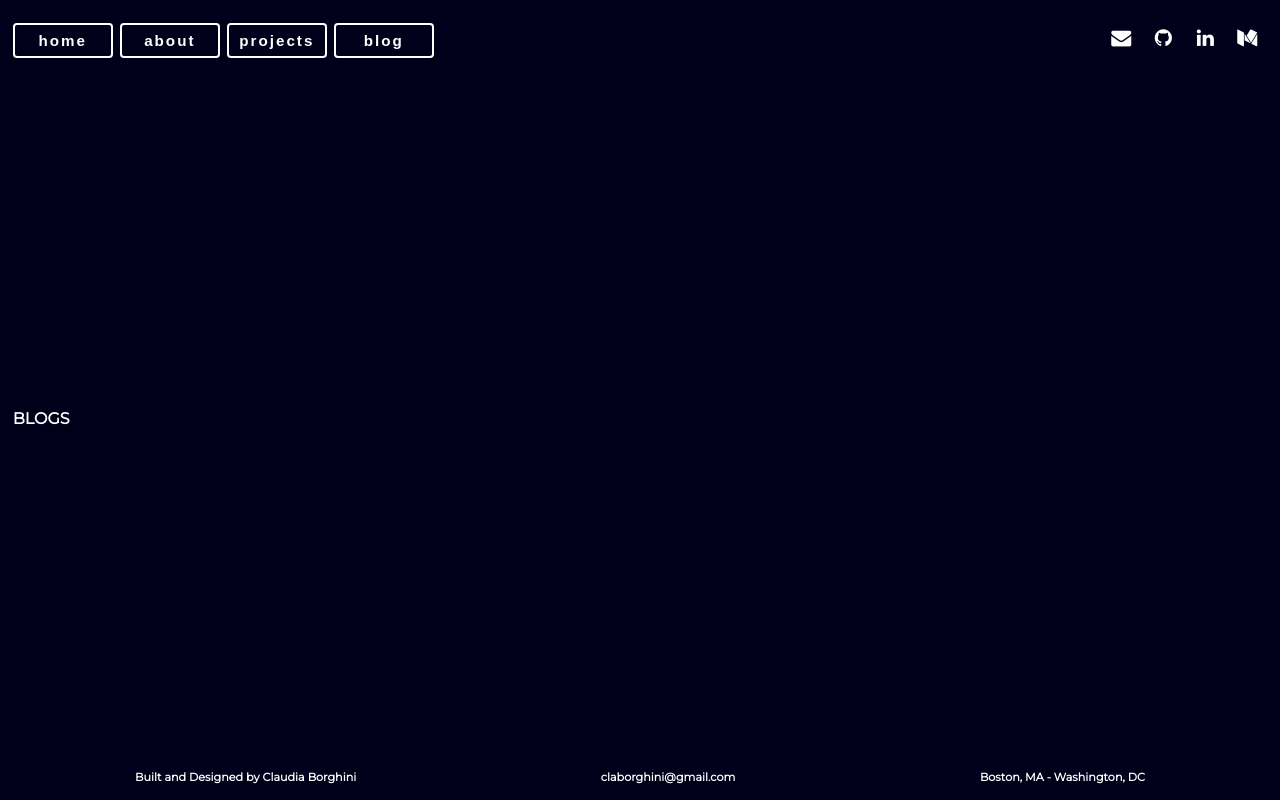
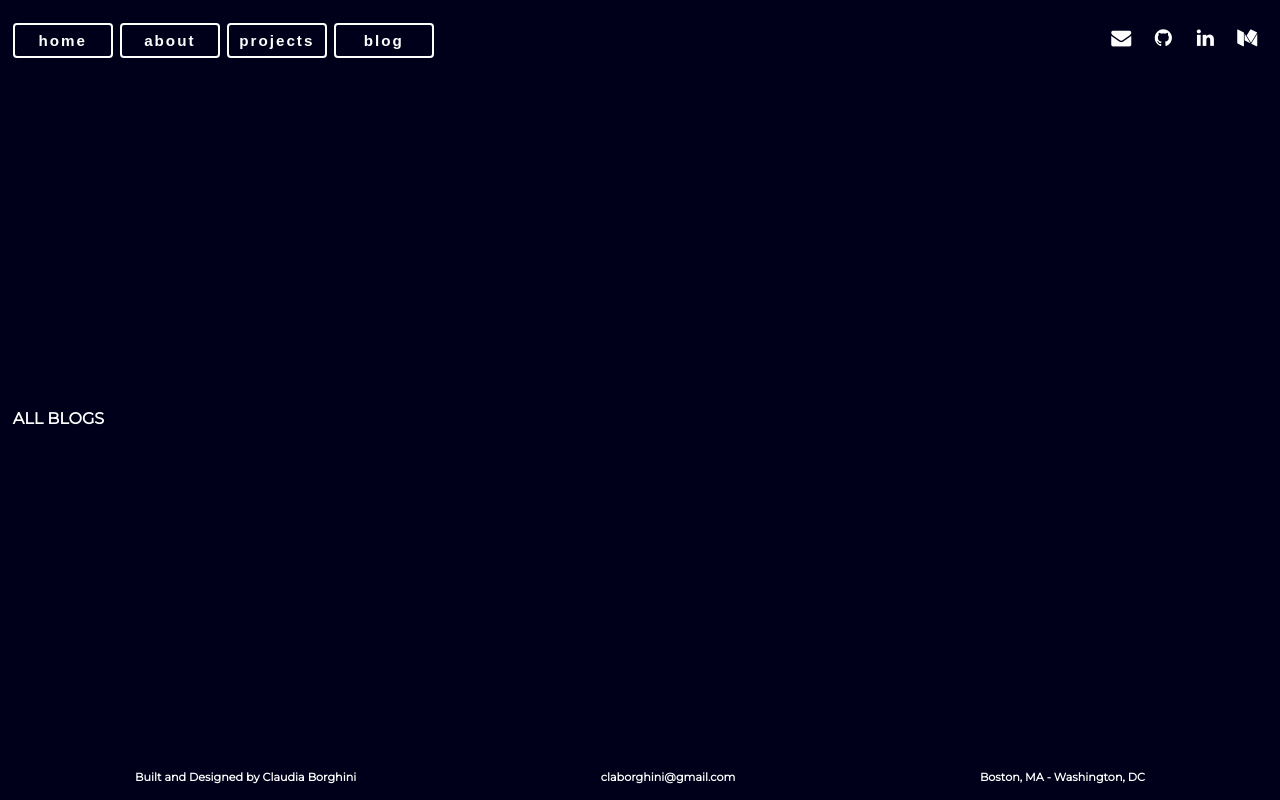
Before and after one commit to ClaFiore/ClaFiore.github.io, a React (Create React App) app: page / in a window 1280 px wide. Both pictures are taken after a click on the button "blog". Built offline with nearby package versions, Linux system fonts and the light colour scheme.

Commit message:
allblogs and oneblog components created and added state to conditionally render them

```diff
--- a/src/comps/Blogs.js
+++ b/src/comps/Blogs.js
@@ -1,9 +1,14 @@
 import React from 'react'
+import Allblogs from './blogs/Allblogs'
+import Oneblog from './blogs/Oneblog'
 
 const Blogs = (props) => {
+
+
     return(
         <div>
-            BLOGS
+            {props.readblog === 'all' ? <Allblogs />
+            : <Oneblog />}
         </div>
     )
 }
--- a/src/comps/FirstContainer.js
+++ b/src/comps/FirstContainer.js
@@ -8,11 +8,12 @@ import Myfooter from './Myfooter'
 const FirstContainer = (props) => {
     const [menu, setMenu] = useState('home')
     const [projectDisplay, setProjectDisplay] = useState('all')
+    const [readblog, setReadblog] = useState('all')
 
     return(
         <div id='one'>
-            <Mynavbar setMenu={setMenu} menu={menu} setProjectDisplay={setProjectDisplay}/>
-            <Main menu={menu} projectDisplay={projectDisplay} setProjectDisplay={setProjectDisplay}/>
+            <Mynavbar setMenu={setMenu} menu={menu} setProjectDisplay={setProjectDisplay} setReadblog={setReadblog}/>
+            <Main menu={menu} projectDisplay={projectDisplay} setProjectDisplay={setProjectDisplay} readblog={readblog} setReadblog={setReadblog}/>
             <Myfooter />
         </div>
     )
--- a/src/comps/Main.js
+++ b/src/comps/Main.js
@@ -10,7 +10,10 @@ const Main = (props) => {
 
     return(
         <div id='main'>
-            {props.menu === 'about' ? <About /> : props.menu === 'projects' ? <ProjHome projectDisplay={props.projectDisplay} setProjectDisplay={props.setProjectDisplay}/> : props.menu === 'blogs' ? <Blogs /> : <Home />}
+            {props.menu === 'about' ? <About />
+            : props.menu === 'projects' ? <ProjHome projectDisplay={props.projectDisplay} setProjectDisplay={props.setProjectDisplay}/>
+            : props.menu === 'blogs' ? <Blogs readblog={props.readblog} setReadblog={props.setReadblog}/>
+            : <Home />}
         </div>
     )
 }
--- a/src/comps/Mynavbar.js
+++ b/src/comps/Mynavbar.js
@@ -10,6 +10,11 @@ const Mynavbar = (props) => {
     const handleClickProjects = () => {
         props.setMenu('projects')
         props.setProjectDisplay('all')
+    }
+
+    const handleClickBlogs = () => {
+        props.setMenu('blogs')
+        props.setReadblog('all')
     }
 
     return(
@@ -26,7 +31,7 @@ const Mynavbar = (props) => {
                                 <button style={cssprops} className='menu-btn' onClick={() => props.setMenu('home')}>home</button>
                                 <button style={cssprops} className='menu-btn' onClick={() => props.setMenu('about')}>about</button>
                                 <button style={cssprops} className='menu-btn' onClick={() => handleClickProjects()}>projects</button>
-                                <button style={cssprops} className='menu-btn' onClick={() => props.setMenu('blogs')}>blog</button>
+                                <button style={cssprops} className='menu-btn' onClick={() => handleClickBlogs()}>blog</button>
                             </div>
                             )}
                 </Spring>
--- a/src/comps/ProjHome.js
+++ b/src/comps/ProjHome.js
@@ -7,7 +7,7 @@ import Blist from './projects/Blist'
 
 const ProjHome = props => {
 
-// const [projectDisplay, setProjectDisplay] = useState('all')
+
 
     return(
         <div id='projhome'>
--- /dev/null
+++ b/src/comps/blogs/Allblogs.js
@@ -0,0 +1,11 @@
+import React from 'react'
+
+const Allblogs = props => {
+    return(
+        <div>
+            ALL BLOGS
+        </div>
+    )
+}
+
+export default Allblogs
--- /dev/null
+++ b/src/comps/blogs/Oneblog.js
@@ -0,0 +1,12 @@
+import React from 'react'
+
+const Oneblog = props => {
+
+    return(
+        <div>
+            ONE BLOG
+        </div>
+    )
+}
+
+export default Oneblog
```
